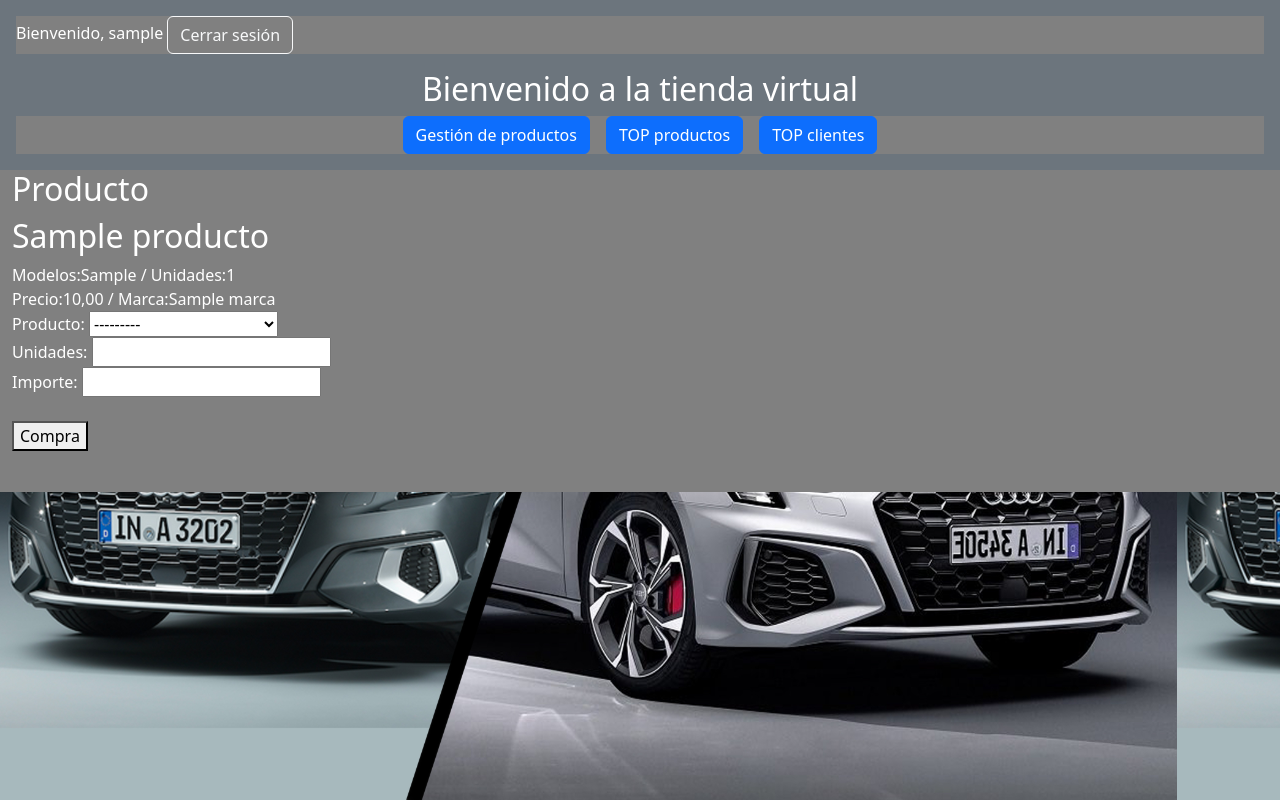
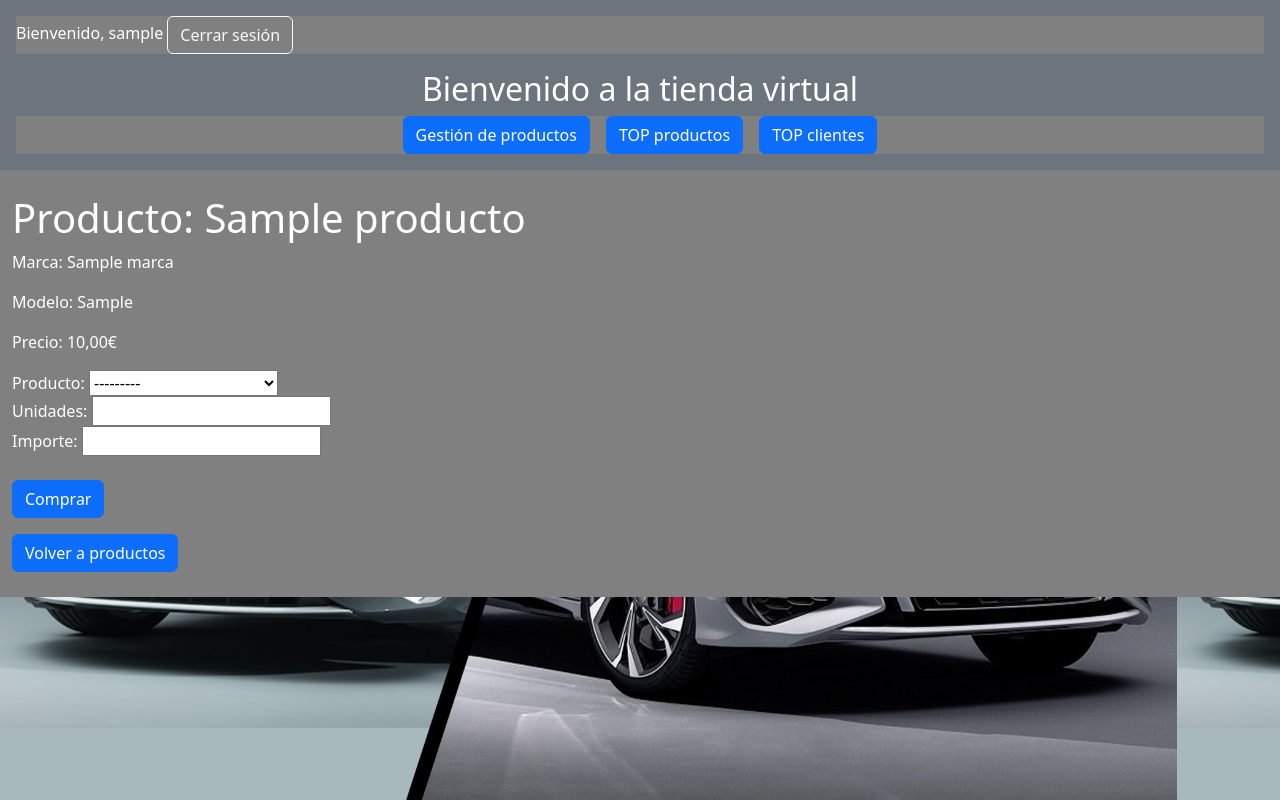
Before and after one commit to MrBlueSky2001/TIENDA01_SERVIDOR, a Django app: page /tienda/checkout/1/ in a window 1280 px wide. Run offline with Django 4.2, Linux system fonts and the light colour scheme; a user stored in the database is signed in; tables that the repository leaves empty hold one stand-in row (values such as "Sample post").

Commit message:
Avances02

```diff
--- a/tienda/models.py
+++ b/tienda/models.py
@@ -51,8 +51,8 @@
     iva = models.DecimalField(max_digits=4, decimal_places=2, default=0.21)
 
     def __str__(self):
-        return f'{self.user.username} {self.fecha}'
+        return f'{self.user} {self.producto}'
 
     class Meta:
-        unique_together = ['fecha', 'producto', 'user']
+        unique_together = ['user', 'fecha']
         verbose_name_plural = "Compras"
--- a/tienda/templates/tienda/checkout.html
+++ b/tienda/templates/tienda/checkout.html
@@ -1,17 +1,15 @@
 {% extends 'tienda/base.html' %}
 {% block content %}
-    <h2>Producto</h2>
-    <h2> {{producto.nombre}}</h2>
-        Modelos:{{producto.modelo}} /
-        Unidades:{{producto.unidades}}
+    <br><h1>Producto: {{ producto.nombre }}</h1>
+        <p>Marca: {{ producto.marca }}</p>
+        <p>Modelo: {{ producto.modelo }}</p>
+        <p>Precio: {{ producto.precio }}€</p>
+
+    <form method="POST">
+        {% csrf_token %}
+        {{ form.as_div }}
         <br>
-        Precio:{{producto.precio}} /
-        Marca:{{producto.marca}}
-        <form method="POST">
-            {% csrf_token %}
-            {{ form.as_div }}
-            <br>
-            <button type="submit">Compra</button>
-        </form>
-    </div>
+        <button type="submit" class="btn btn-primary">Comprar</button>
+    </form>
+    <a href="{% url 'compra' %}" class="btn btn-primary">Volver a productos</a>
 {% endblock %}
--- a/tienda/views.py
+++ b/tienda/views.py
@@ -8,6 +8,7 @@
 from .forms import ProductoForm, CompraForm, LoginForm, SignInForm, FormBuscarProducto
 from django.contrib.admin.views.decorators import staff_member_required
 from django.db.models import Count, Sum
+from django.conf import settings
 
 #Create your views here.
 # welcome(request):
@@ -119,22 +120,23 @@
     if request.method == "POST":
         form = CompraForm(request.POST)
         if form.is_valid():
-            unidades = form.cleaned_data['unidades']
-            if unidades <= producto.unidades:
-                producto.unidades -= unidades
-                producto.save()
-                compra = Compra()
-                compra.producto = producto
-                compra.user = cliente
-                compra.unidades = unidades
-                compra.importe = unidades*producto.precio
-                compra.fecha = timezone.now()
-                compra.save()
-                cliente.saldo -= compra.importe
-                cliente.save()
-                return redirect('welcome')
-    form = CompraForm()
+            compra = form.save(commit=False)
+            compra.user = cliente
+            compra.producto = producto
+            compra.fecha = timezone.now()
+            compra.iva = 0.21
+            compra.unidades = form.cleaned_data['unidades']
+            compra.importe = compra.unidades * producto.precio
+            producto.unidades = producto.unidades - compra.unidades
+            cliente.saldo = cliente.saldo - compra.importe
+            cliente.save()
+            producto.save()
+            compra.save()
+            return redirect('welcome')
+    else:
+        form = CompraForm()
     return render(request, 'tienda/checkout.html', {'form': form, 'producto': producto})
+
 
 # mi_login(request):
 # Descripción: Muestra el formulario de inicio de sesión y maneja el proceso de inicio de sesión.
```
